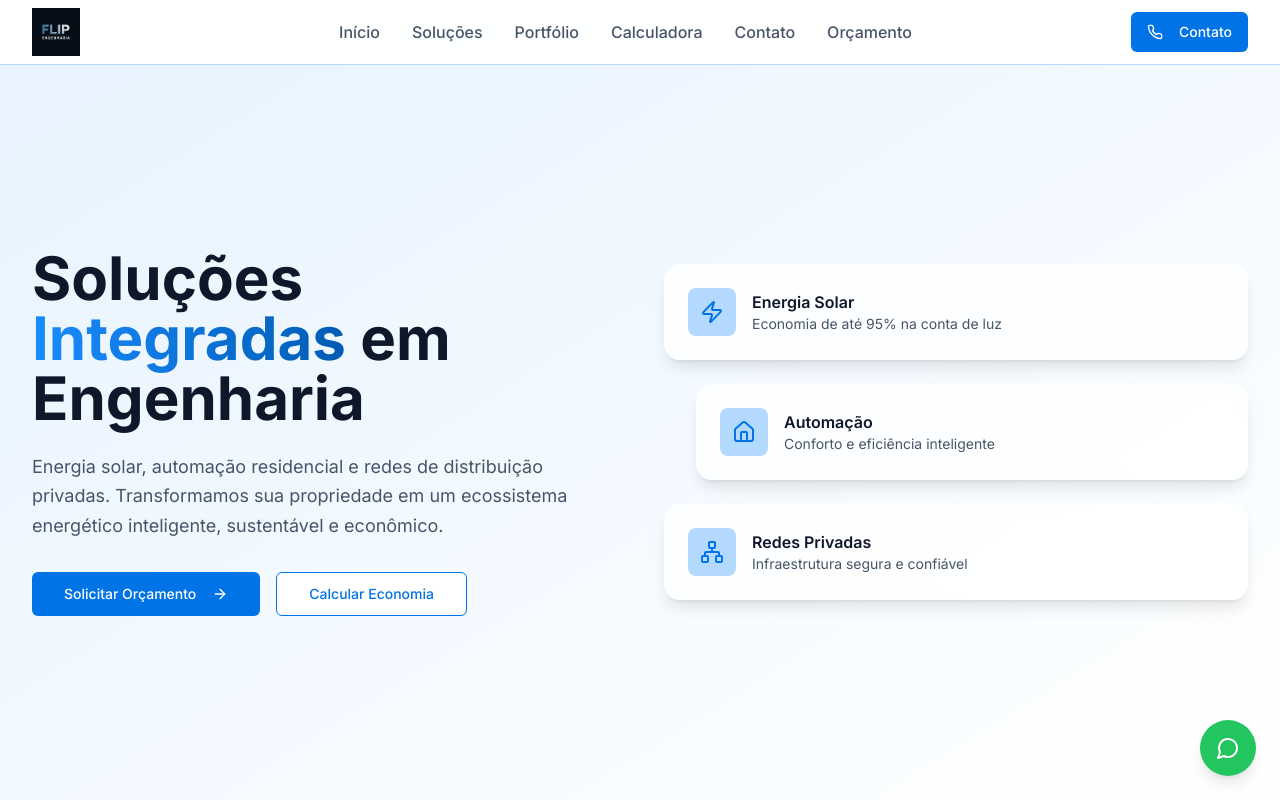
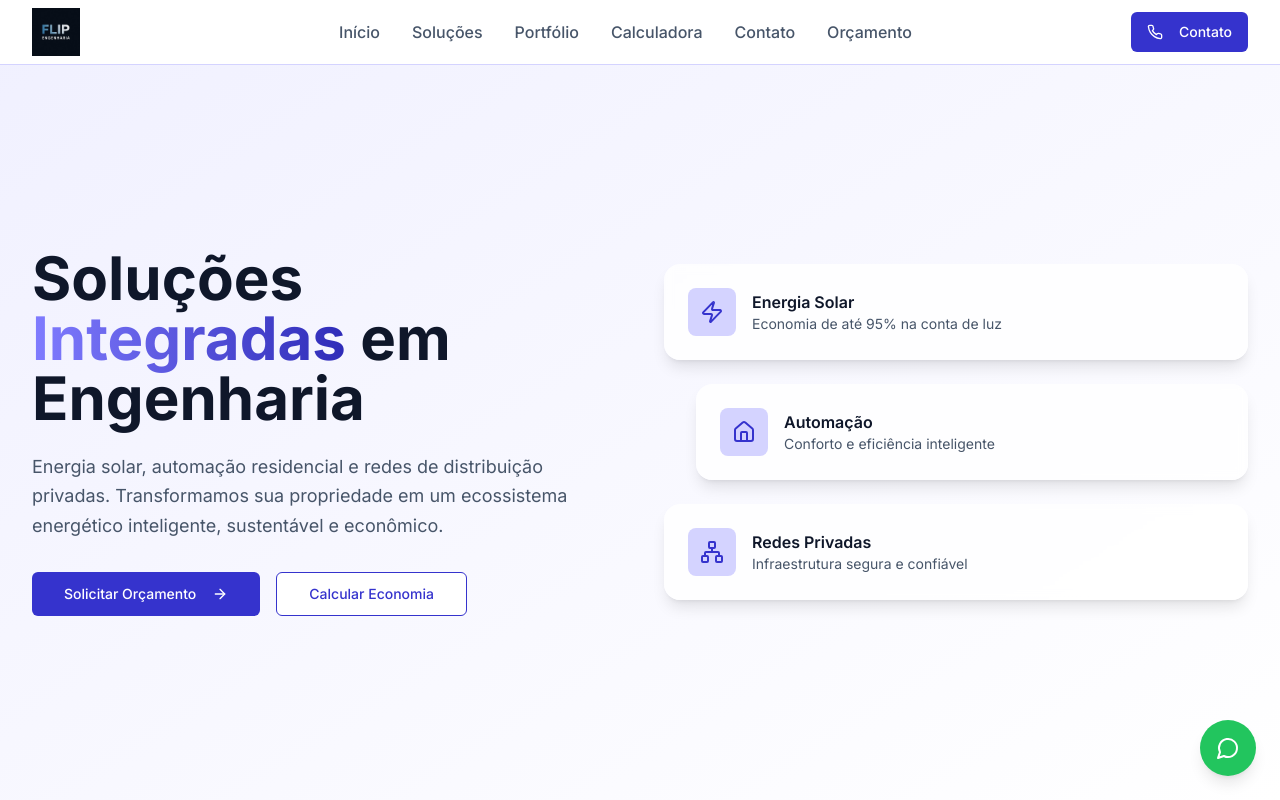
Before and after one commit to Lucas-capuci/flip-energia-digital, a React (Vite) app: page / in a window 1280 px wide. Shown: the top 800 px of the page. Built offline with nearby package versions, Linux system fonts and the light colour scheme.

Commit message:
Change base color to #3533CD
Updated the base color to #3533CD while maintaining the existing gradient and analogous color scheme.

```diff
--- a/src/index.css
+++ b/src/index.css
@@ -14,7 +14,7 @@
     --popover: 0 0% 100%;
     --popover-foreground: 222.2 84% 4.9%;
 
-    --primary: 207 100% 45%;
+    --primary: 242 67% 49%;
     --primary-foreground: 210 40% 98%;
 
     --secondary: 210 40% 96.1%;
@@ -31,7 +31,7 @@
 
     --border: 214.3 31.8% 91.4%;
     --input: 214.3 31.8% 91.4%;
-    --ring: 207 100% 45%;
+    --ring: 242 67% 49%;
 
     --radius: 0.5rem;
 
@@ -55,7 +55,7 @@
     --popover: 222.2 84% 4.9%;
     --popover-foreground: 210 40% 98%;
 
-    --primary: 207 100% 55%;
+    --primary: 242 67% 59%;
     --primary-foreground: 222.2 47.4% 11.2%;
 
     --secondary: 217.2 32.6% 17.5%;
--- a/tailwind.config.ts
+++ b/tailwind.config.ts
@@ -65,16 +65,16 @@ export default {
 				},
 				flip: {
 					blue: {
-						50: '#e6f3ff',
-						100: '#b3d9ff',
-						200: '#80bfff',
-						300: '#4da6ff',
-						400: '#1a8cff',
-						500: '#0073e6',
-						600: '#005bb3',
-						700: '#004280',
-						800: '#002a4d',
-						900: '#00121a'
+						50: '#f0f0ff',
+						100: '#d4d3ff',
+						200: '#b8b6ff',
+						300: '#9c99ff',
+						400: '#807cff',
+						500: '#3533CD',
+						600: '#2e2bb8',
+						700: '#2722a3',
+						800: '#201a8e',
+						900: '#191179'
 					},
 					gray: {
 						50: '#f8fafc',
```
